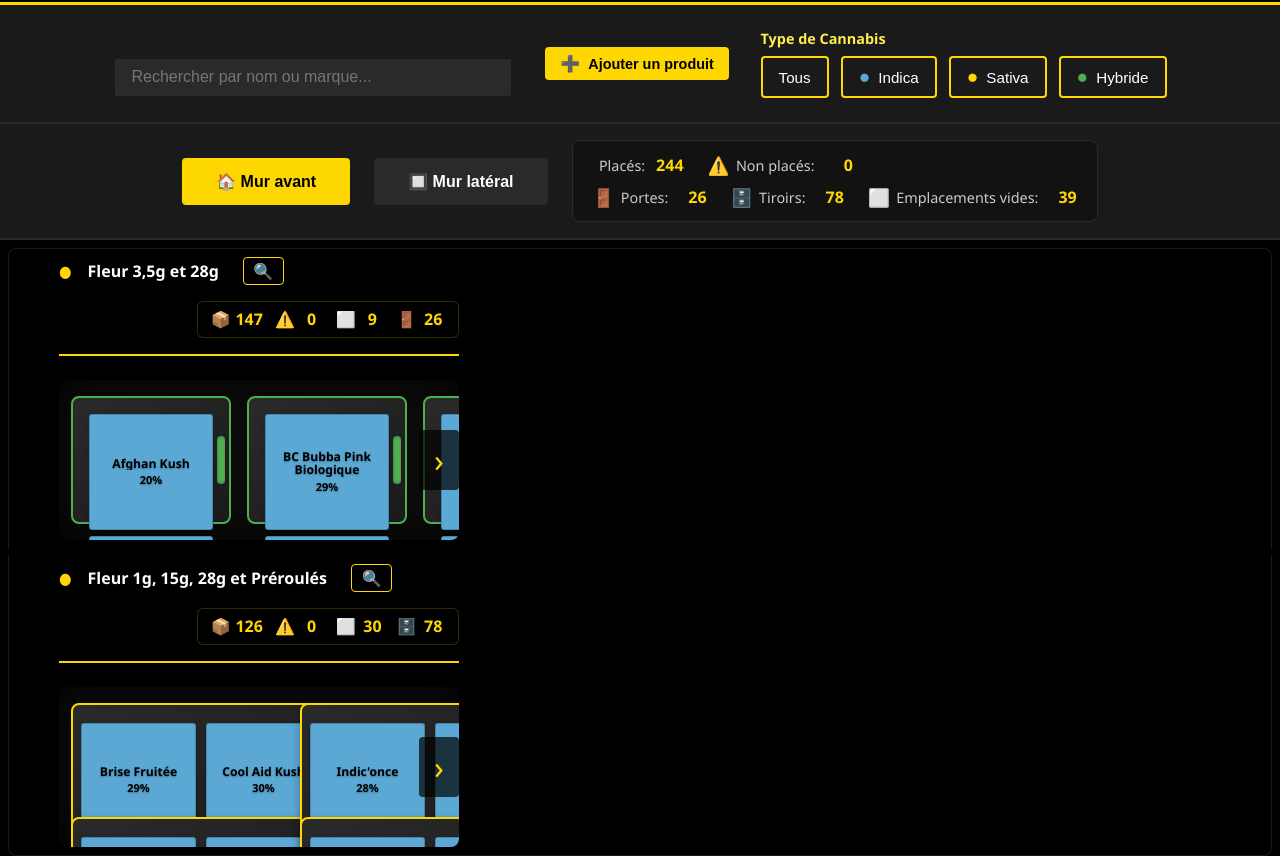
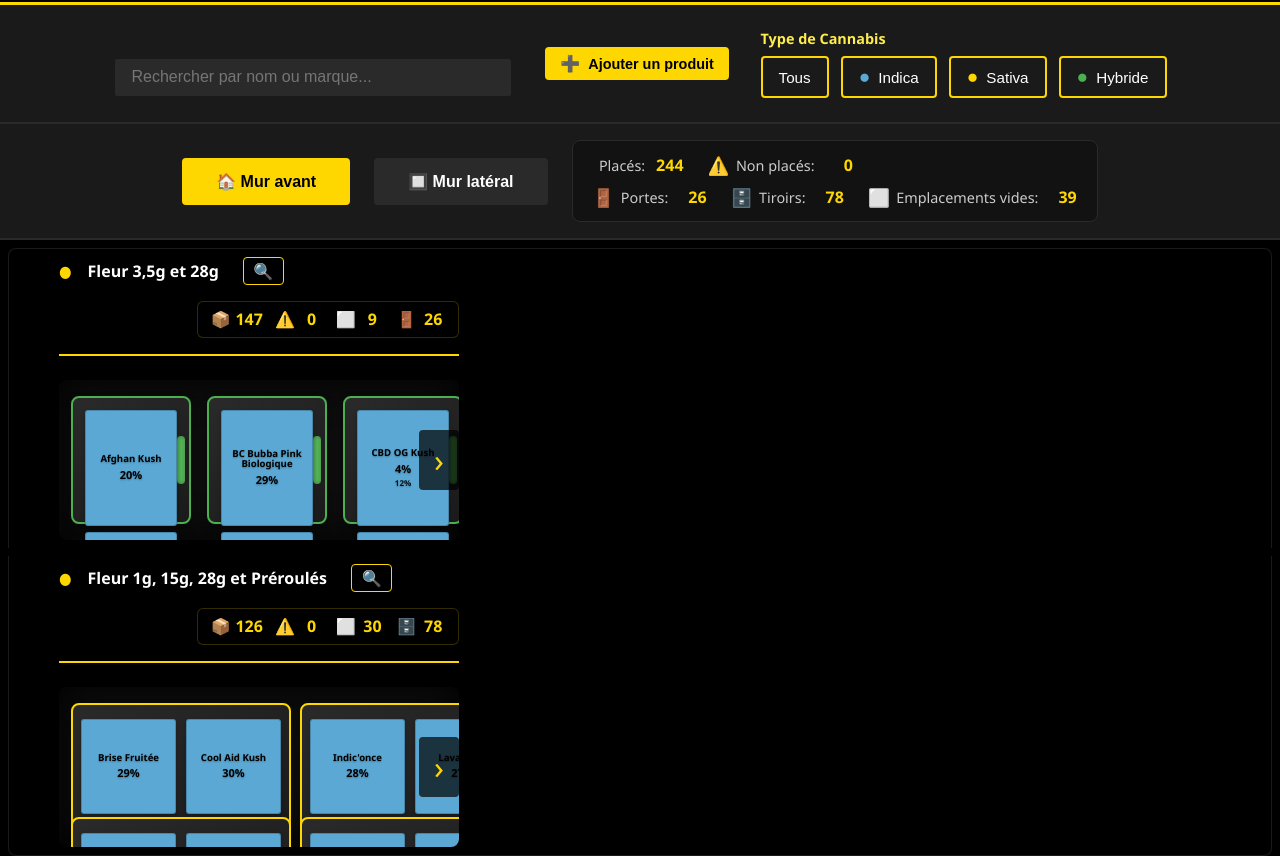
Before and after one commit to ismaelMoreau/sqdcProductsPortal, a plain HTML site: page index.html in a window 1280 px wide. Shown: the part 89-945 px from the top of the page. Drawn offline with Linux system fonts and the light colour scheme.

Commit message:
Update styling and formatting

```diff
--- a/style.css
+++ b/style.css
@@ -343,8 +343,6 @@ main {
     flex-shrink: 0;
     flex-grow: 0;
     position: relative;
-    container-type: inline-size;
-    container-name: section;
 }
 
 .strain-section.hidden {
@@ -771,28 +769,6 @@ main.row-resizing .row-resize-handle {
     overflow: visible;
 }
 
-/* Scale drawers when section is wider */
-@container section (min-width: 300px) {
-    .drawer {
-        width: clamp(240px, 20%, 320px);
-        padding: 10px;
-    }
-}
-
-@container section (min-width: 400px) {
-    .drawer {
-        width: clamp(260px, 22%, 350px);
-        padding: 12px;
-    }
-}
-
-@container section (min-width: 500px) {
-    .drawer {
-        width: clamp(280px, 25%, 380px);
-        padding: 14px;
-    }
-}
-
 .drawer:hover {
     border-color: rgba(255, 215, 0, 0.9);
     transform: translateY(-2px);
@@ -935,37 +911,6 @@ main.row-resizing .row-resize-handle {
     flex-shrink: 0;
 }
 
-/* Scale drawer cards when section is wider */
-@container section (min-width: 300px) {
-    .drawer-product-card {
-        min-width: 105px;
-        min-height: 105px;
-        max-width: 145px;
-        padding: 5px;
-        font-size: clamp(10px, 0.85vw, 12px);
-    }
-}
-
-@container section (min-width: 400px) {
-    .drawer-product-card {
-        min-width: 115px;
-        min-height: 115px;
-        max-width: 160px;
-        padding: 6px;
-        font-size: clamp(11px, 0.95vw, 13px);
-    }
-}
-
-@container section (min-width: 500px) {
-    .drawer-product-card {
-        min-width: 125px;
-        min-height: 125px;
-        max-width: 175px;
-        padding: 8px;
-        font-size: clamp(12px, 1vw, 14px);
-    }
-}
-
 /* Prevent native title tooltip from showing */
 .drawer-product-card[title],
 .door-product-card[title] {
@@ -1153,28 +1098,6 @@ main.row-resizing .row-resize-handle {
     flex-grow: 0;
     vertical-align: top;
     overflow: visible;
-}
-
-/* Scale doors when section is wider */
-@container section (min-width: 300px) {
-    .door {
-        width: clamp(140px, 15%, 200px);
-        padding: 8px;
-    }
-}
-
-@container section (min-width: 400px) {
-    .door {
-        width: clamp(160px, 18%, 220px);
-        padding: 10px;
-    }
-}
-
-@container section (min-width: 500px) {
-    .door {
-        width: clamp(180px, 20%, 240px);
-        padding: 12px;
-    }
 }
 
 .door:hover {
@@ -1297,28 +1220,6 @@ main.row-resizing .row-resize-handle {
     position: relative;
     flex-shrink: 0;
     z-index: 1;
-}
-
-/* Scale door cards when section is wider */
-@container section (min-width: 300px) {
-    .door-product-card {
-        font-size: clamp(10px, 0.85vw, 12px);
-        padding: 5px;
-    }
-}
-
-@container section (min-width: 400px) {
-    .door-product-card {
-        font-size: clamp(11px, 0.95vw, 13px);
-        padding: 6px;
-    }
-}
-
-@container section (min-width: 500px) {
-    .door-product-card {
-        font-size: clamp(12px, 1vw, 14px);
-        padding: 8px;
-    }
 }
 
 /* Prevent child elements from blocking drag events */
```
